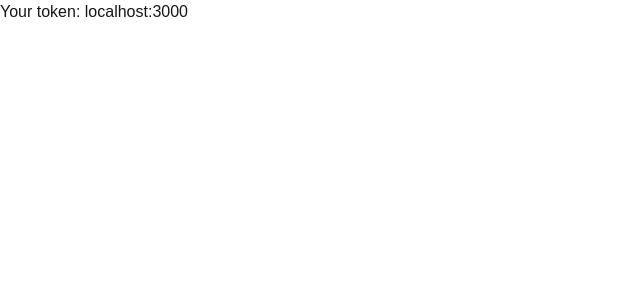
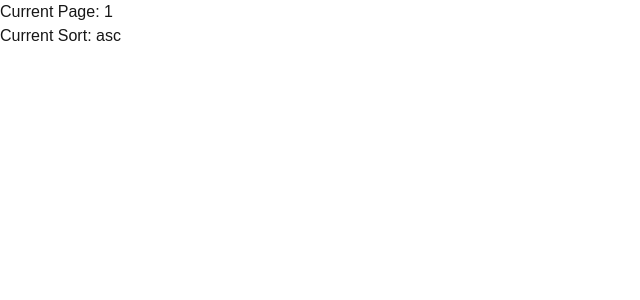
Before and after one commit to TesloKnife/nextjs-teacoder, a Next.js app: page /dashboard in a window 1280 px wide. Shown: the top 300 px of the page, without its empty margins (0-640 px from the left). Built offline with nearby package versions, Linux system fonts and the light colour scheme.

Commit message:
Работа с SearchParams и ServerComponents

```diff
--- a/src/app/dashboard/page.tsx
+++ b/src/app/dashboard/page.tsx
@@ -1,18 +1,19 @@
-import { redirect } from "next/navigation";
-import { cookies, headers } from "next/headers";
+import { headers } from "next/headers";
 
-export default async function DashboardPage() {
-  //   const cookieStore = await cookies();
+interface DashboardPageProps {
+  searchParams: Promise<{ [key: string]: string | string[] | undefined }>;
+}
 
-  //   const sessionToken = cookieStore.get("session_token")?.value;
+export default async function DashboardPage({
+  searchParams,
+}: DashboardPageProps) {
+  const params = await searchParams;
+  const currentPage = Number(params.page) || 1;
+  const currentSort = params.sort === "desc" ? "desc" : "asc";
 
-  //   if (!sessionToken) {
-  //     redirect("/login");
-  //   }
-
-  const headersStore = await headers();
-
-  const token = headersStore.get("host");
-
-  return <div>Your token: {token}</div>;
+  return (
+    <div>
+      Current Page: {currentPage} <br /> Current Sort: {currentSort}
+    </div>
+  );
 }
```
